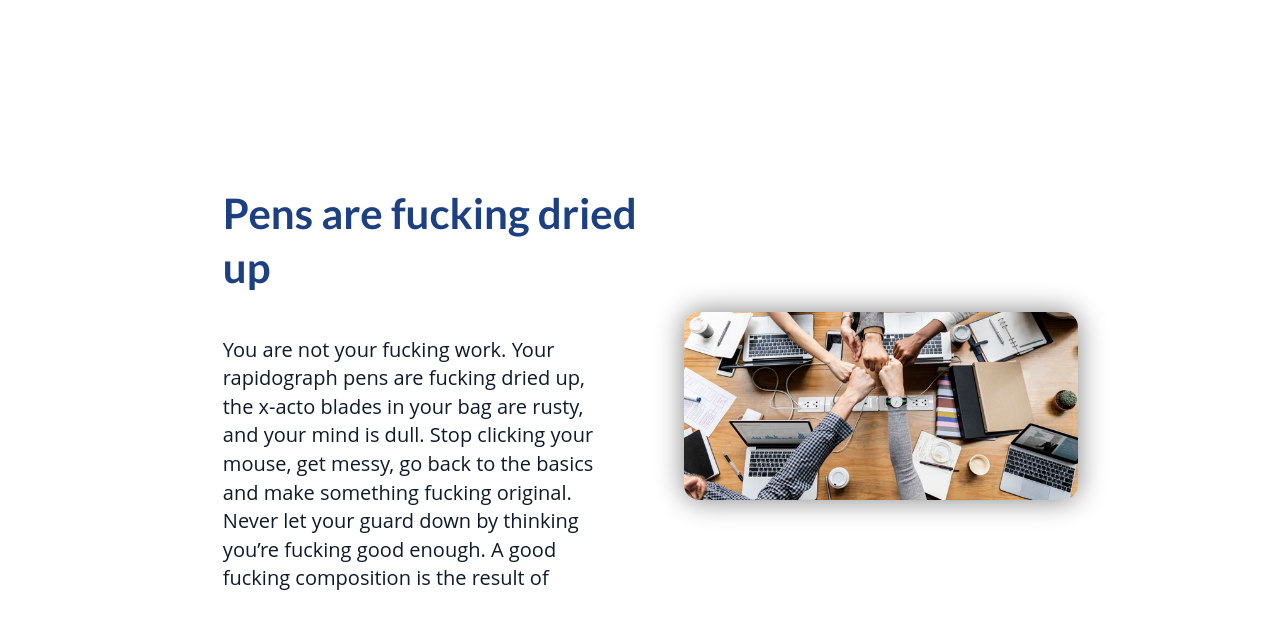
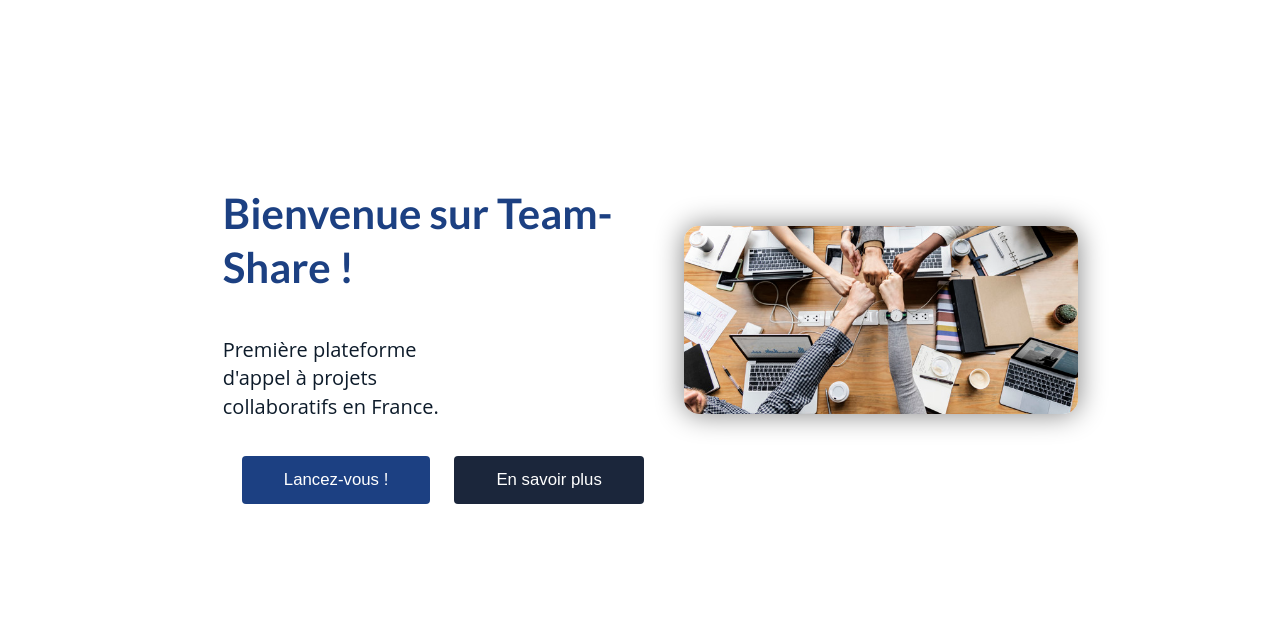
Before and after one commit to Naddiya/Cocode, a React app in the folder cocode-front/: page / in a window 1280 px wide. Shown: the part 174-799 px from the top of the page. Built offline with nearby package versions, Linux system fonts and the light colour scheme.

Commit message:
Revert "back folder"
This reverts commit f08ea93e4a2fe02d099dd37f0d7684f182f8d301.

```diff
--- a/cocode-front/src/components/Home/home.scss
+++ b/cocode-front/src/components/Home/home.scss
@@ -26,9 +26,8 @@
 
     &-subtitle {
         font-size: 20px;
-        width: 90%;
+        width: 60%;
         padding: .5rem 1.5rem;
-        // -ms-text-justify: auto;
     }
 
     &-buttons {
--- a/cocode-front/src/components/Home/index.js
+++ b/cocode-front/src/components/Home/index.js
@@ -12,13 +12,8 @@ const Home = () => (
     <main className="main-container">
 
       <div className="welcome">
-        <h1 className="welcome-title">Pens are fucking dried up </h1>
-        <p className="welcome-subtitle">
-          You are not your fucking work. Your rapidograph pens are fucking dried up, the x-acto blades in your bag are rusty,
-          and your mind is dull. Stop clicking your mouse, get messy, go back to the basics and make something fucking original.
-          Never let your guard down by thinking you’re fucking good enough. A good fucking composition is the result of
-
-        </p>
+        <h1 className="welcome-title">Bienvenue sur Team-Share !</h1>
+        <p className="welcome-subtitle">Première plateforme d'appel à projets collaboratifs en France.</p>
 
         <div className="welcome-buttons">
           <NavLink to="/project-creation"><button className="welcome-buttons-button cta-button">Lancez-vous !</button></NavLink>
```
